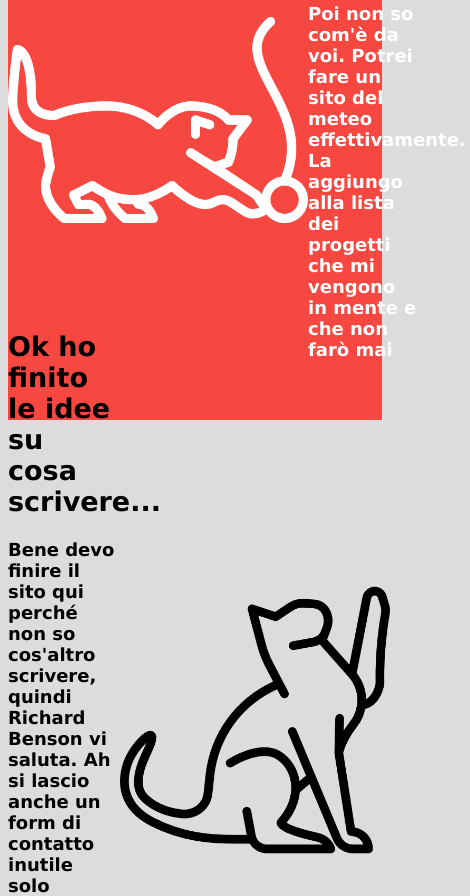
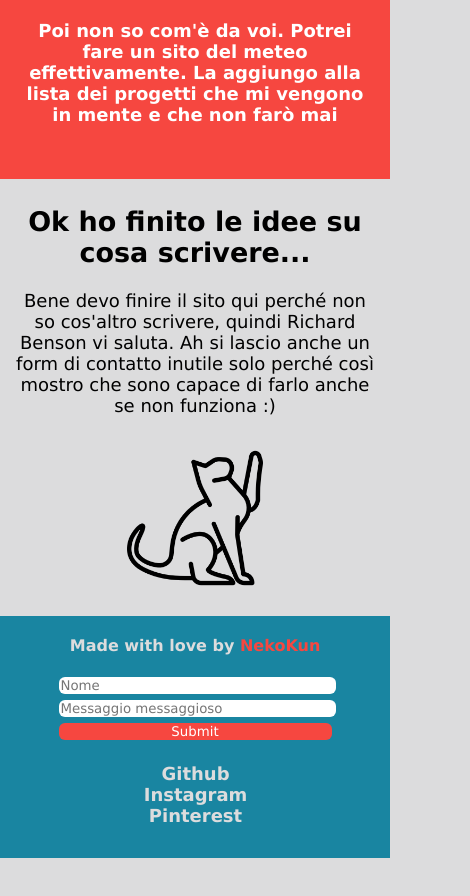
Before and after one commit to MNekoKun/selfShowcase, a plain HTML site: page portfolio/index.html in a window 390 px wide. Shown: the part 845-1741 px from the top of the page, 470 px wide, since content can reach past the window. After the commit the page ends 1703 px from the top, so only its background shows below. Drawn offline with Linux system fonts and the light colour scheme.

Commit message:
added portfolio mobile version

```diff
--- a/portfolio/style.css
+++ b/portfolio/style.css
@@ -28,6 +28,7 @@ a:hover:after {
 
 body {
     background-color: #DCDCDD;
+    margin: 0;
 }
 
 main {
@@ -48,7 +49,7 @@ header {
     right: 0;
     bottom: 0;
     left: 0;
-    width: 100%;
+    height: 65px;
     position: sticky;
 }
 
@@ -186,6 +187,7 @@ footer {
     justify-content: space-around;
     align-items: center;
     background-color: #1985A1;
+    margin: 0;
 }
 
 footer h4 {
@@ -232,7 +234,8 @@ footer a {
     position: relative;
     padding-bottom: 2px;
     color: #DCDCDD;
-    margin: 10px auto;
+    font-size: large;
+    font-weight: bold;
 }
 
 footer a:after {
@@ -258,29 +261,69 @@ footer a:hover:after {
 /* Mobile */
 
 @media (max-width: 480px){
-    h1 {
-        border: 1px solid #1985A1;
-    }
-
+    /* Header*/
     #name, nav {
         display: none;
     }
-
     header {
         justify-content: center;
         align-items: center;
     }
-
-    #banner {
-        wrap: wrap;
+    /* -Header- */
+    /* Slides */
+    #banner, #slide-1, #slide-2 {
+        height: auto;
+        flex-direction: column;
+    }
+    #banner-title, #slide-2-title {
+        display: block;
+        text-align: center;
+        width: auto;
+        margin: 27px 16px;
+        margin-bottom: 10px;
+    }
+    #banner-title h3, #slide-2-title h4 {
+        font-weight: normal;
+    }
+    #banner img, #slide-2 img {
+        margin: auto auto 30px auto;
+        height: 35%;
+        width: 35%;
     }
 
-    #banner-title{
+    #slide-1-title {
         display: block;
         text-align: center;
+        width: auto;
+        margin: auto 16px 30px 16px;
     }
-
+    #slide-1 img {
+        height: 45%;
+        width: 45%;
+        margin: 27px auto;
+        margin-bottom: 10px;
+    }
+    /* -Slides- */
+    /* Footer */
     footer {
-        wrap: wrap;
+        flex-direction: column;
+    }
+    footer h4 {
+        margin: 5% auto;
+    }
+    #contact-the-cat {
+        width: 70%;
+        margin-top: 0px;
+    }
+    #contatti{
+        text-align: center;
+        width: 20%;
+        position: relative;
+        right: 5%;
+        display: flex;
+        flex-direction: column;
+        justify-content: center;
+        align-items: center;
+        margin-bottom: 8%;
     }
 }
```
